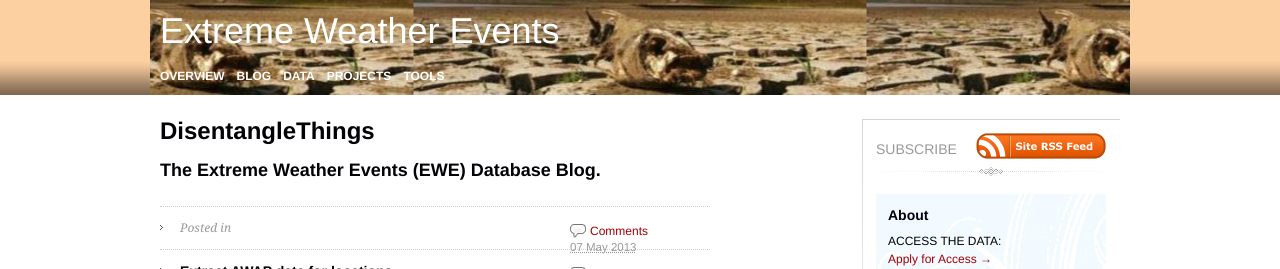
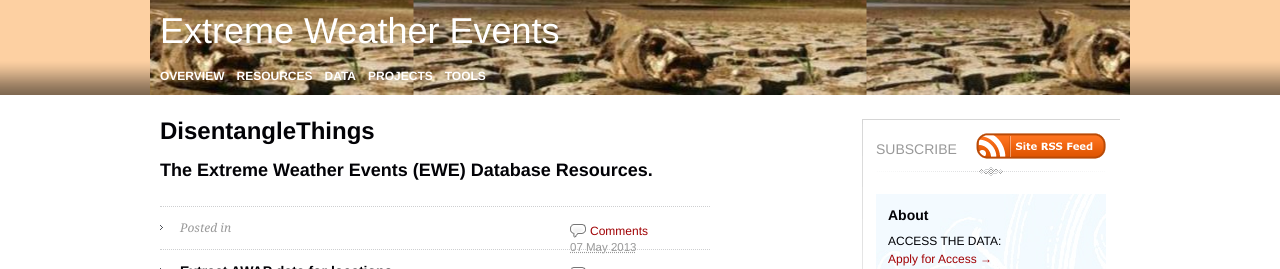
Before and after one commit to swish-climate-impact-assessment/swish-climate-impact-assessment.github.com, a Jekyll site: the page built from blog.html, in a window 1280 px wide. Shown: the top 269 px of the page. Built offline with Jekyll 4.4.1, drawn with Linux system fonts in a browser that asks for light colours; nearby versions of some CDN libraries; Markdown is read by kramdown in place of the engine named in the settings; comment, search, counter and statistics services are not loaded.

Commit message:
add comments to default and change blog to resource

```diff
--- a/_layouts/default.html
+++ b/_layouts/default.html
@@ -20,7 +20,7 @@
         <div id="navigation">
           <ul class="nav clearfix">
             <li class="first-child"><a href="/about.html">Overview</a></li>
-            <li> <a href="/blog.html">Blog</a></li>
+            <li> <a href="/blog.html">Resources</a></li>
             <!-- <li><a href="/EWE.html">Catalogue</a></li>   -->
             <li><a href="/EWE.html">Data</a></li>
             <li><a href="/analyses.html">Projects</a></li>
@@ -36,6 +36,10 @@
       <div class="wrapper">
         <div id="content">
           {{ content }}
+  <div id="disqus_thread"></div>
+  <script type="text/javascript" src="http://swish-ewedb.disqus.com/embed.js"> </script>
+  <noscript>Please enable JavaScript to <a href="http://swish-ewedb.disqus.com/?url=ref">view the discussion thread.</a></noscript>
+
         </div>
         <div id="sidebar">
           <div id="carrington-subscribe" class="widget">
@@ -111,6 +115,7 @@
               </ul>
               <div class="clear"></div>
             </div>
+
             <!--
             <div class="widget">
               <h2 class="widget-title">Archives</h2>
@@ -141,7 +146,7 @@
     </div>
     <!--
 	<a href="http://github.com/SChamberlain"><img style="position: absolute; top: 0; right: 0; border: 0;" src="https://assets2.github.com/img/e6bef7a091f5f3138b8cd40bc3e114258dd68ddf?repo=&url=http%3A%2F%2Fs3.amazonaws.com%2Fgithub%2Fribbons%2Fforkme_right_red_aa0000.png&path=" alt="Fork me on GitHub"></a>
-	-->
+
     <script type="text/javascript">
       var disqus_shortname = 'swish-ewedb';
 
@@ -152,6 +157,8 @@
         (document.getElementsByTagName('HEAD')[0] || document.getElementsByTagName('BODY')[0]).appendChild(s);
       }());
     </script>
+      -->
+
     <script type="text/javascript">
       var gaJsHost = (("https:" == document.location.protocol) ? "https://ssl." : "http://www.");
       document.write(unescape("%3Cscript src='" + gaJsHost + "google-analytics.com/ga.js' type='text/javascript'%3E%3C/script%3E"));
--- a/blog.html
+++ b/blog.html
@@ -8,7 +8,7 @@
   <h1 class="entry-title">DisentangleThings</h1>
   <div class="entry-content full-content">
     <h2>
-    The Extreme Weather Events (EWE) Database Blog.
+    The Extreme Weather Events (EWE) Database Resources.
     </h2>
     <div class="clear"></div>
   </div>
```
